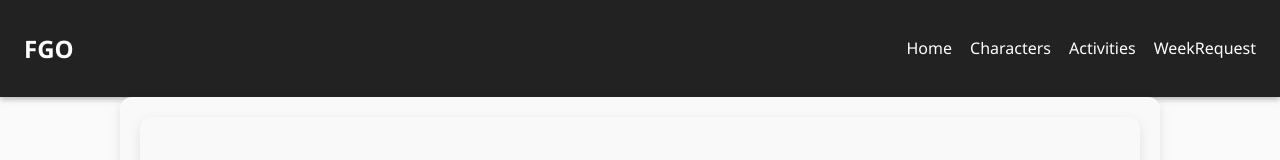
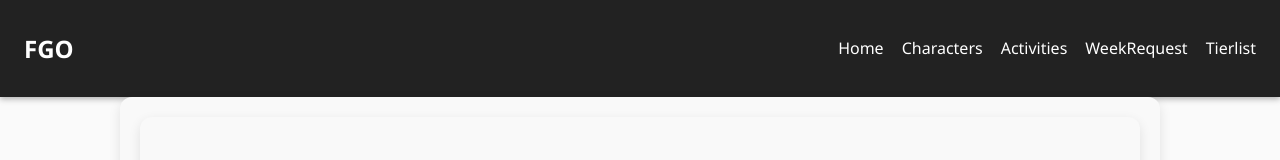
Before and after one commit to fase007/fgo-guide, a React (Create React App) app: page /qp in a window 1280 px wide. Shown: the top 160 px of the page. Built offline with nearby package versions, Linux system fonts and the light colour scheme.

Commit message:
Initial commit - upload project

```diff
--- a/src/components/Navbar.js
+++ b/src/components/Navbar.js
@@ -11,6 +11,7 @@ function Navbar() {
         <Link to="/characters">Characters</Link>
         <Link to="/activities">Activities</Link>
         <Link to="/weekrequest">WeekRequest</Link>
+        <Link to="/Tierlist" >Tierlist</Link>
       </div>
     </nav>
   );
--- a/src/pages/QP.js
+++ b/src/pages/QP.js
@@ -9,9 +9,6 @@ function QP() {
         <img src="/pageimages/QP1.png" alt="FGO QP1" />
       </div>
 
-      <div className="beginner-image">
-        <img src="/pageimages/QP2.png" alt="FGO QP2" />
-      </div>
 
       <h2>1) QP คืออะไร และทำไมต้องสนใจ</h2>
       <p>
@@ -140,6 +137,10 @@ function QP() {
         <li>บริหาร QP: ปั้นตัวหลักก่อน อย่ารีบกระจาย QP ไปหลายตัวพร้อมกัน</li>
       </ol>
 
+      <div className="beginner-image">
+        <img src="/pageimages/QP2.png" alt="FGO QP2" />
+      </div>
+
       <hr />
 
       <p>
```
